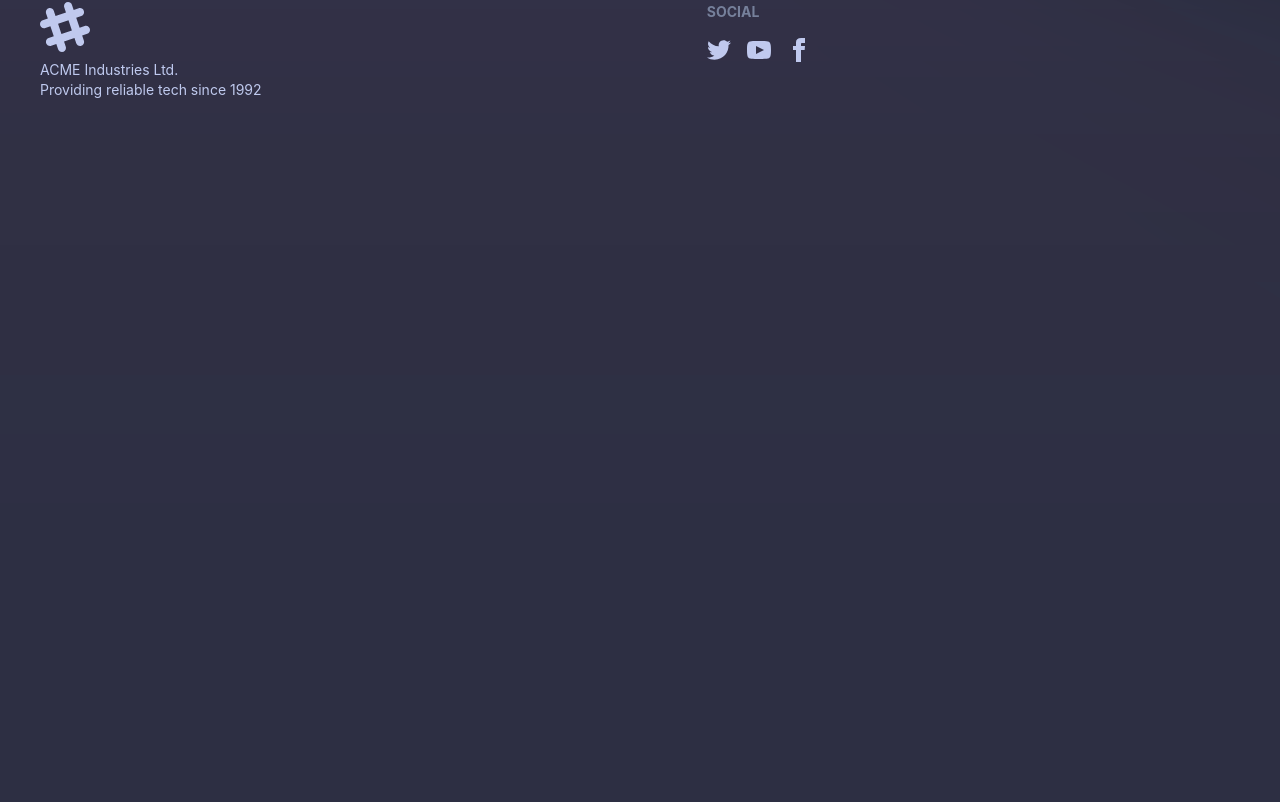
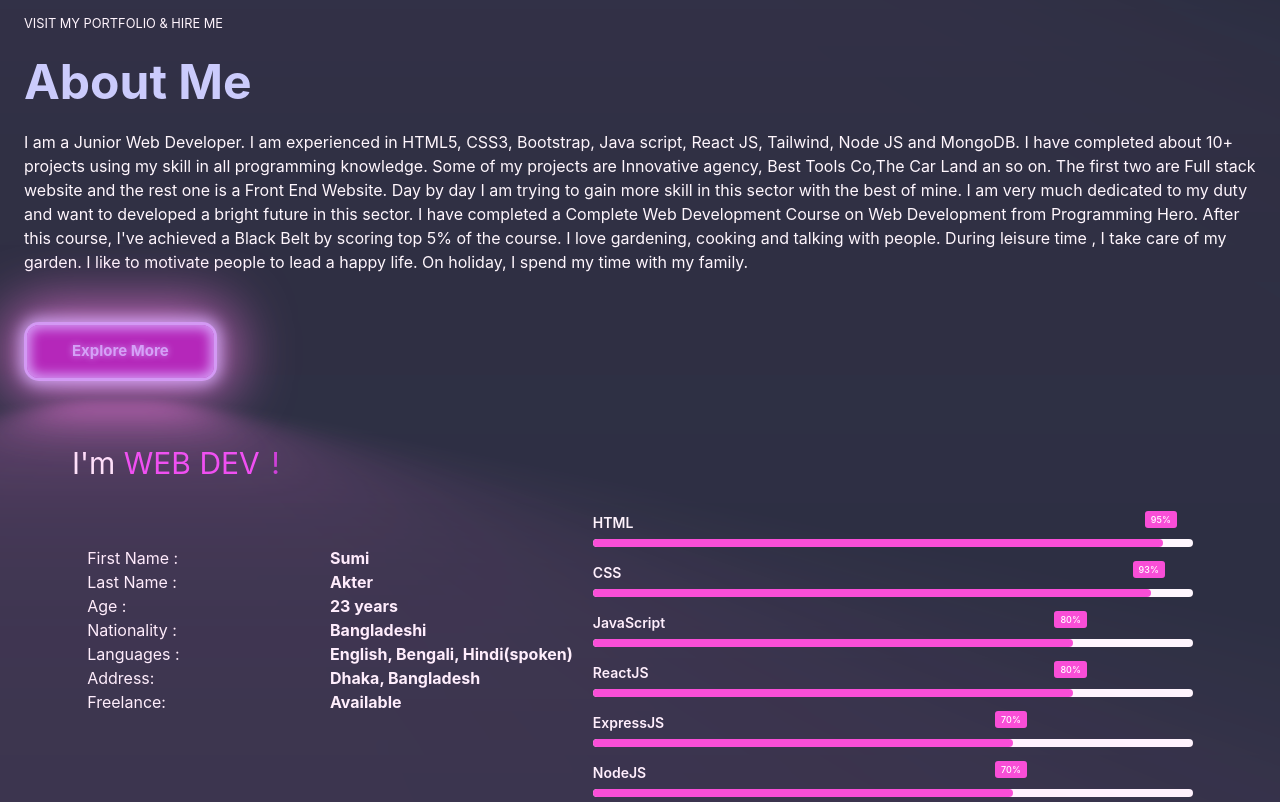
Before and after one commit to SumiAkter2/sumi-akter-personal-portfolio, a React (Create React App) app: page / in a window 1280 px wide. Shown: the part 838-1640 px from the top of the page. Before the commit the page ends 978 px from the top, so only its background shows below. Built offline with nearby package versions, Linux system fonts and the light colour scheme.

Commit message:
added about page

```diff
--- /dev/null
+++ b/src/Pages/Home/About.js
@@ -0,0 +1,88 @@
+import React from "react";
+import { NavLink } from "react-router-dom";
+import PrimaryButton from "../Button/PrimaryButton";
+import SkillBar from "../Skills/SkillBar";
+import { Typewriter } from "react-simple-typewriter";
+
+const About = () => {
+  return (
+    <div className="px-6 text-white">
+      <div className="pt-12">
+        <small data-aos="fade-down">VISIT MY PORTFOLIO & HIRE ME</small>
+        <h1
+          className="text-secondary my-6 text-3xl font-bold lg:text-5xl "
+          data-aos="fade-down"
+          data-aos-delay="300"
+          data-aos-duration="500"
+        >
+          About Me
+        </h1>
+        <p className="leading-normal">
+          I am a Junior Web Developer. I am experienced in HTML5, CSS3,
+          Bootstrap, Java script, React JS, Tailwind, Node JS and MongoDB. I
+          have completed about 10+ projects using my skill in all programming
+          knowledge. Some of my projects are Innovative agency, Best Tools
+          Co,The Car Land an so on. The first two are Full stack website and the
+          rest one is a Front End Website. Day by day I am trying to gain more
+          skill in this sector with the best of mine. I am very much dedicated
+          to my duty and want to developed a bright future in this sector. I
+          have completed a Complete Web Development Course on Web Development
+          from Programming Hero. After this course, I've achieved a Black Belt
+          by scoring top 5% of the course. I love gardening, cooking and talking
+          with people. During leisure time , I take care of my garden. I like to
+          motivate people to lead a happy life. On holiday, I spend my time with
+          my family.
+        </p>
+        <div className="mt-12">
+          <NavLink
+            to="/portfolio"
+            // data-aos="zoom-in-up" data-aos-duration="1000"
+          >
+            <PrimaryButton className="mb-6"> Explore More </PrimaryButton>
+          </NavLink>
+        </div>
+      </div>
+      {/* ==================== */}
+      <div className="lg:p-12 p-6">
+        <h3 className="text-3xl py-4">
+          I'm {}
+          <span style={{ color: "#ec42f5" }}>
+            {/* Style will be inherited from the parent element */}
+            <Typewriter
+              words={["SUMI AKTER", " WEB DEVELOPER"]}
+              loop={20}
+              cursor
+              cursorStyle=" !"
+              typeSpeed={90}
+              deleteSpeed={90}
+              delaySpeed={1000}
+            />
+          </span>
+        </h3>
+        <div className="lg:flex justify-center items-center gap-x-5">
+          <ul className="grid grid-cols-2 pb-12 gap-0 ">
+            <li>First Name : </li>
+            <li className="font-bold">Sumi</li>
+            <li>Last Name :</li>
+            <li className="font-bold"> Akter</li>
+            <li>Age :</li>
+            <li className="font-bold">23 years</li>
+            <li>Nationality :</li>
+            <li className="font-bold">Bangladeshi</li>
+            <li>Languages :</li>
+            <li className="font-bold"> English, Bengali, Hindi(spoken)</li>
+            <li>Address:</li>
+            <li className="font-bold">Dhaka, Bangladesh</li>
+            <li>Freelance: </li>
+            <li className="font-bold">Available</li>
+          </ul>
+          <div>
+            <SkillBar />
+          </div>
+        </div>
+      </div>
+    </div>
+  );
+};
+
+export default About;
--- a/src/Pages/Home/Banner.css
+++ b/src/Pages/Home/Banner.css
@@ -9,7 +9,6 @@
         background-blend-mode: overlay;
         color: white;
         line-height: 1.8;
-
-
+        margin:0 auto;
 
 }
--- a/src/Pages/Home/Banner.js
+++ b/src/Pages/Home/Banner.js
@@ -69,7 +69,7 @@ const Banner = () => {
                   </li>
                 </ul>
               </div>
-              <p className="font-bold text-sm"> sumiakter6335@gmail.com</p>
+              <p className="font-bold text-sm lg:block hidden"> sumiakter6335@gmail.com</p>
             </div>
           </div>
           {/* <div className=" ">
@@ -101,7 +101,7 @@ const Banner = () => {
         </div>
       </div>
 
-      <div className="flex justify-center items-center  lg:mt-12">
+      <div className="flex justify-center items-center  lg:mt-12 mt-6">
         <div className="font-sans">
           <small data-aos="fade-down">Hi, Welcome to my Portfolio</small>
           <h1 className="lg:text-5xl text-3xl font-bold lg:my-12 my-6">
--- a/src/Pages/Home/Home.js
+++ b/src/Pages/Home/Home.js
@@ -1,6 +1,7 @@
 import React, { useCallback } from "react";
 import Particles from "react-tsparticles";
 import { loadFull } from "tsparticles";
+import About from "./About";
 import Banner from "./Banner";
 
 function Home() {
@@ -47,13 +48,13 @@ function Home() {
             color: {
               value: "#fff",
             },
-            // links: {
-            //   color: "#fff",
-            //   distance: 140,
-            //   enable: true,
-            //   opacity: 0.5,
-            //   width: 1,
-            // },
+            links: {
+              color: "#fff",
+              distance: 140,
+              enable: true,
+              opacity: 0.5,
+              width: .5,
+            },
             collisions: {
               enable: true,
             },
@@ -72,7 +73,7 @@ function Home() {
                 enable: true,
                 area: 800,
               },
-              value: 80,
+              value: 90,
             },
             opacity: {
               value: 0.5,
@@ -88,6 +89,7 @@ function Home() {
         }}
       />
       <Banner />
+      <About/>
     </div>
   );
 }
--- /dev/null
+++ b/src/Pages/Skills/Skill.css
@@ -0,0 +1,103 @@
+.skill-box {
+    width: 600px;
+    margin: 15px auto;
+}
+
+.skill-box .title {
+    display: block;
+    font-size: 14px;
+    font-weight: 600;
+    color: #fff;
+}
+
+.skill-box .skill-bar {
+    height: 8px;
+    width: 100%;
+    border-radius: 6px;
+    margin-top: 6px;
+    background: white;
+}
+
+.skill-box .skill-per {
+    position: relative;
+    display: block;
+    height: 100%;
+    width: 95%;
+    border-radius: 6px;
+    background: #f94ed7;
+    animation: progress 0.4s ease-in-out forwards;
+    opacity: 0;
+}
+
+.skill-per.html {
+    width: 95%;
+    animation-delay: 0.1s;
+}
+
+.skill-per.css {
+    width: 93%;
+    animation-delay: 0.1s;
+}
+
+.skill-per.javascript {
+    width: 80%;
+    animation-delay: 0.2s;
+}
+
+.skill-per.nodejs {
+    width: 70%;
+    animation-delay: 0.3s;
+}
+
+.skill-per.reactjs {
+    width: 80%;
+    animation-delay: 0.3s;
+}
+
+.skill-per.expressjs {
+    width: 70%;
+    animation-delay: 0.3s;
+}
+
+
+@keyframes progress {
+    0% {
+        width: 0;
+        opacity: 1;
+    }
+
+    100% {
+        opacity: 1;
+    }
+}
+
+.skill-per .tooltip {
+    position: absolute;
+    right: -14px;
+    top: -28px;
+    font-size: 9px;
+    font-weight: 500;
+    color: #fff;
+    padding: 2px 6px;
+    border-radius: 3px;
+    background: #f94ed7;
+    z-index: 1;
+}
+
+.tooltip::before {
+    content: '';
+    position: absolute;
+    left: 50%;
+    bottom: 20px;
+    height: 20px;
+    width: 20px;
+    z-index: -1;
+    background-color: #f94ed7;
+    transform: translateX(-50%) rotate(45deg);
+}
+
+@media screen and (max-width:560px) {
+    .skill-box {
+        width: 300px;
+    }
+}
--- /dev/null
+++ b/src/Pages/Skills/SkillBar.js
@@ -0,0 +1,63 @@
+import React from "react";
+import "./Skill.css";
+const SkillBar = () => {
+  return (
+    <div>
+      <div>
+        <div>
+          <div className="skill-box">
+            <span className="title">HTML</span>
+            <div className="skill-bar">
+              <span className="skill-per html">
+                <span className="tooltip">95%</span>
+              </span>
+            </div>
+          </div>
+          <div className="skill-box">
+            <span className="title">CSS</span>
+            <div className="skill-bar">
+              <span className="skill-per css">
+                <span className="tooltip">93%</span>
+              </span>
+            </div>
+          </div>
+          <div className="skill-box">
+            <span className="title">JavaScript</span>
+            <div className="skill-bar">
+              <span className="skill-per javascript">
+                <span className="tooltip">80%</span>
+              </span>
+            </div>
+          </div>
+
+          <div className="skill-box">
+            <span className="title">ReactJS</span>
+            <div className="skill-bar">
+              <span className="skill-per reactjs">
+                <span className="tooltip">80%</span>
+              </span>
+            </div>
+          </div>
+          <div className="skill-box">
+            <span className="title">ExpressJS</span>
+            <div className="skill-bar">
+              <span className="skill-per expressjs">
+                <span className="tooltip">70%</span>
+              </span>
+            </div>
+          </div>
+          <div className="skill-box">
+            <span className="title">NodeJS</span>
+            <div className="skill-bar">
+              <span className="skill-per nodejs">
+                <span className="tooltip">70%</span>
+              </span>
+            </div>
+          </div>
+        </div>
+      </div>
+    </div>
+  );
+};
+
+export default SkillBar;
```
